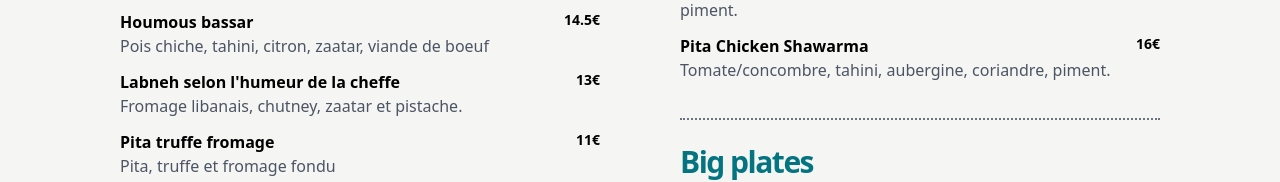
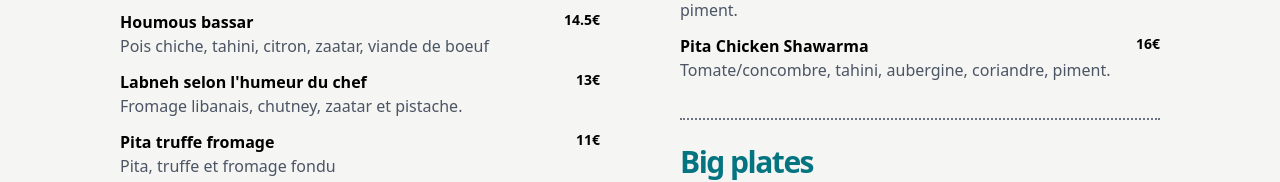
Before and after one commit to comels/mapitom, a React (Vite) app: page /menu in a window 1280 px wide. Shown: the part 480-662 px from the top of the page. Built offline with nearby package versions, Linux system fonts and the light colour scheme.

Commit message:
remove mail

```diff
--- a/src/data/menu.js
+++ b/src/data/menu.js
@@ -15,7 +15,7 @@ const starters = [
     description: "Pois chiche, tahini, citron, zaatar, viande de boeuf",
   },
   {
-    name: "Labneh selon l'humeur de la cheffe",
+    name: "Labneh selon l'humeur du chef",
     price: 13,
     description: "Fromage libanais, chutney, zaatar et pistache.",
   },
--- a/src/pages/Contact.jsx
+++ b/src/pages/Contact.jsx
@@ -1,4 +1,4 @@
-import { EnvelopeIcon, PhoneIcon } from "@heroicons/react/24/outline";
+import { PhoneIcon } from "@heroicons/react/24/outline";
 import Nav from "../components/Nav";
 import Footer from "../components/Footer";
 
```
